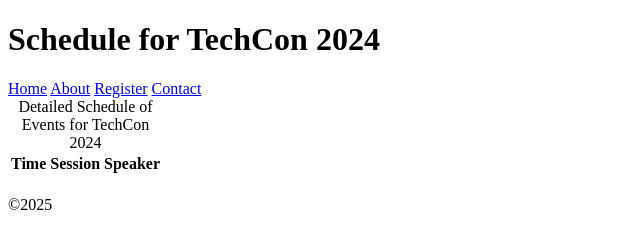
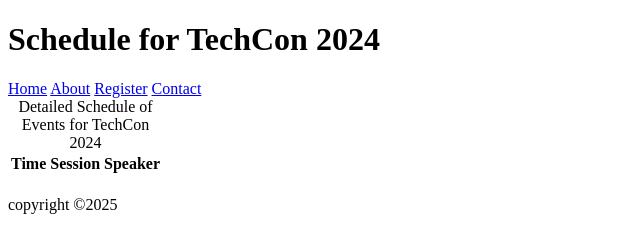
Before and after one commit to MALIKA-IF/TechCon_HTML, a plain HTML site: page techcon_website/schedule.html in a window 1280 px wide. Shown: the full height of the page, 0-640 px from the left. Drawn offline with Linux system fonts and the light colour scheme.

Commit message:
create file schedule.html

```diff
--- a/techcon_website/schedule.html
+++ b/techcon_website/schedule.html
@@ -30,7 +30,7 @@
             </table>
         </main>
         <footer>
-            <p>&copy;2025</p>
+            <p>copyright &copy;2025</p>
         </footer>
     </body>
 </html>
```
